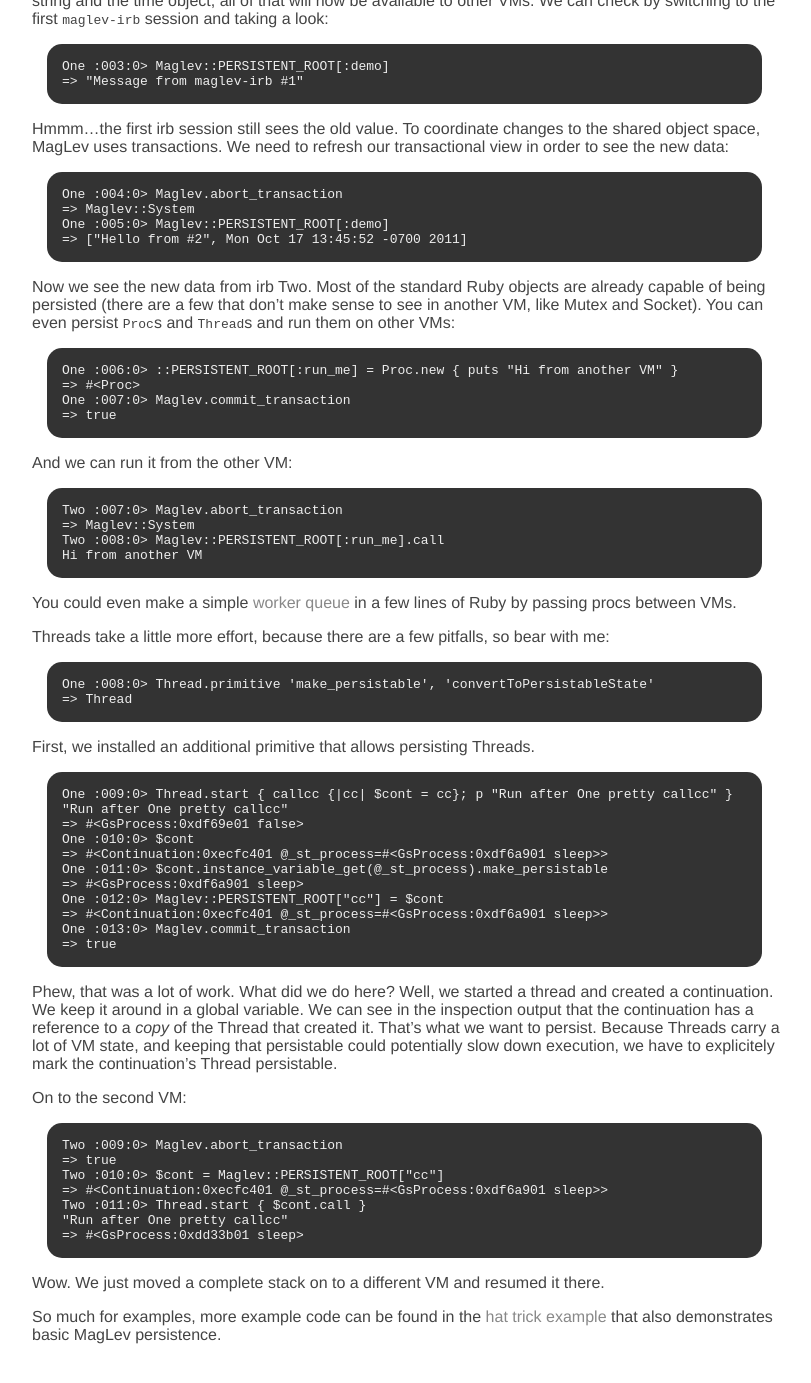
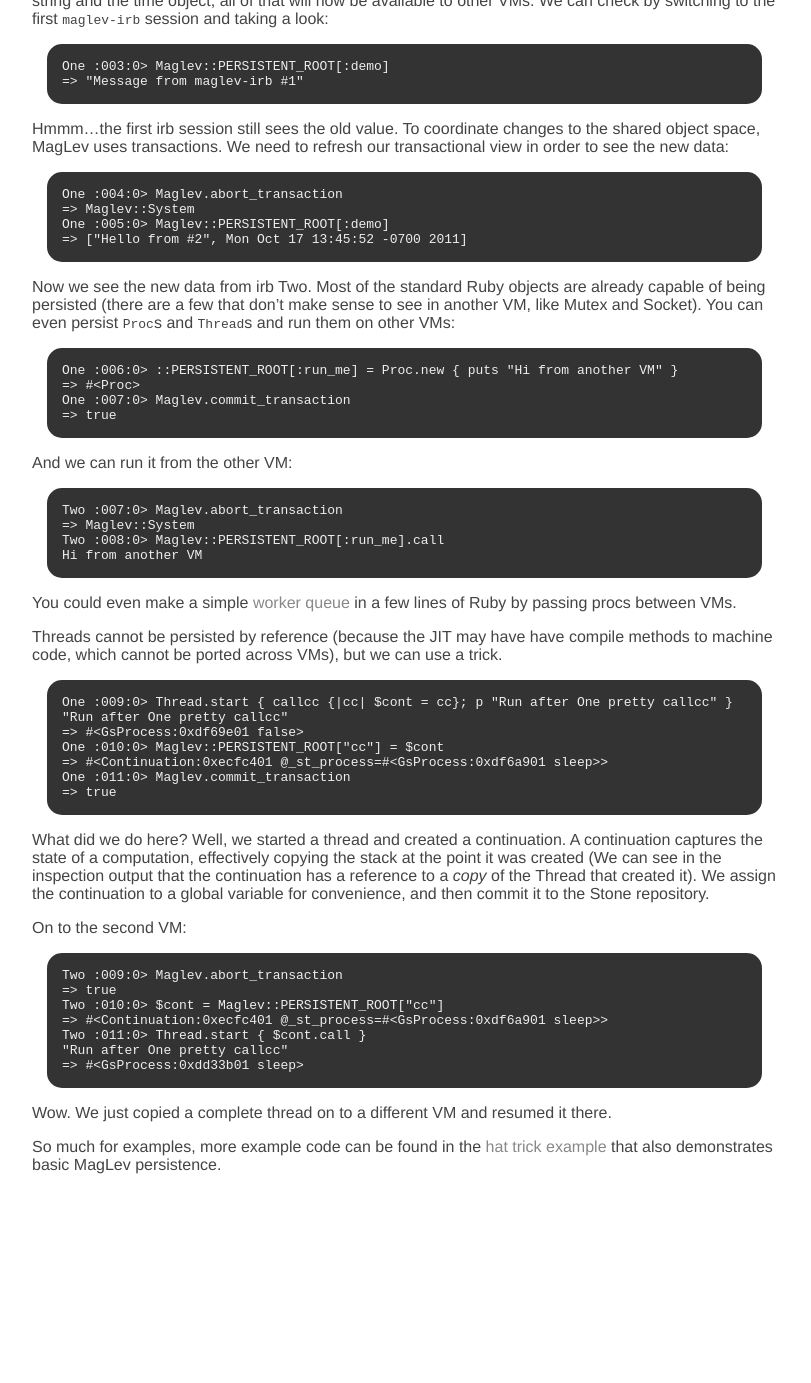
Before and after one commit to MagLev/maglev.github.com, a Jekyll site: the page built from docs/learn.markdown, in a window 1280 px wide and 1400 px high, scrolled down 1333 px. Shown: the top 1383 px of the window, without its empty margins (178-989 px from the left). Built offline with Jekyll 4.4.1, drawn with Linux system fonts in a browser that asks for light colours; after the commit the page ends 2563 px from its top, so only the background shows below that.

Commit message:
Update docs, simplified Thread persistence example

```diff
--- a/docs/learn.markdown
+++ b/docs/learn.markdown
@@ -79,10 +79,10 @@
     One :005:0> Maglev::PERSISTENT_ROOT[:demo]
     => ["Hello from #2", Mon Oct 17 13:45:52 -0700 2011]
 
-Now we see the new data from irb Two.   Most of the standard Ruby objects
-are already capable of being persisted (there are a few that don't make
-sense to see in another VM, like Mutex and Socket).  You can even
-persist `Proc`s and `Thread`s and run them on other VMs:
+Now we see the new data from irb Two. Most of the standard Ruby
+objects are already capable of being persisted (there are a few that
+don't make sense to see in another VM, like Mutex and Socket).  You
+can even persist `Proc`s and `Thread`s and run them on other VMs:
 
     One :006:0> ::PERSISTENT_ROOT[:run_me] = Proc.new { puts "Hi from another VM" }
     => #<Proc>
@@ -100,32 +100,25 @@
 queue](https://github.com/jc00ke/maglev-q) in a few lines of Ruby by
 passing procs between VMs.
 
-Threads take a little more effort, because there are a few pitfalls,
-so bear with me:
-
-    One :008:0> Thread.primitive 'make_persistable', 'convertToPersistableState'
-    => Thread
-
-First, we installed an additional primitive that allows persisting Threads.
+Threads cannot be persisted by reference (because the JIT may have
+have compile methods to machine code, which cannot be ported across
+VMs), but we can use a trick.
 
     One :009:0> Thread.start { callcc {|cc| $cont = cc}; p "Run after One pretty callcc" }
     "Run after One pretty callcc"
     => #<GsProcess:0xdf69e01 false>
-    One :010:0> $cont
+    One :010:0> Maglev::PERSISTENT_ROOT["cc"] = $cont
     => #<Continuation:0xecfc401 @_st_process=#<GsProcess:0xdf6a901 sleep>>
-    One :011:0> $cont.instance_variable_get(@_st_process).make_persistable
-    => #<GsProcess:0xdf6a901 sleep>
-    One :012:0> Maglev::PERSISTENT_ROOT["cc"] = $cont
-    => #<Continuation:0xecfc401 @_st_process=#<GsProcess:0xdf6a901 sleep>>
-    One :013:0> Maglev.commit_transaction
+    One :011:0> Maglev.commit_transaction
     => true
 
-Phew, that was a lot of work. What did we do here? Well, we started a thread and created a
-continuation. We keep it around in a global variable. We can see in the inspection output
-that the continuation has a reference to a _copy_ of the Thread that created it. That's what
-we want to persist. Because Threads carry a lot of VM state, and keeping that persistable
-could potentially slow down execution, we have to explicitely mark the continuation's Thread
-persistable.
+What did we do here? Well, we started a thread and created a
+continuation. A continuation captures the state of a computation,
+effectively copying the stack at the point it was created (We can see
+in the inspection output that the continuation has a reference to a
+_copy_ of the Thread that created it). We assign the continuation to a
+global variable for convenience, and then commit it to the Stone
+repository.
 
 On to the second VM:
 
@@ -137,7 +130,8 @@
     "Run after One pretty callcc"
     => #<GsProcess:0xdd33b01 sleep>
 
-Wow. We just moved a complete stack on to a different VM and resumed it there.
+Wow. We just copied a complete thread on to a different VM and resumed
+it there.
 
 So much for examples, more example code can be found in the
 [hat trick example](https://github.com/MagLev/maglev/tree/master/examples/persistence/hat_trick)
```
